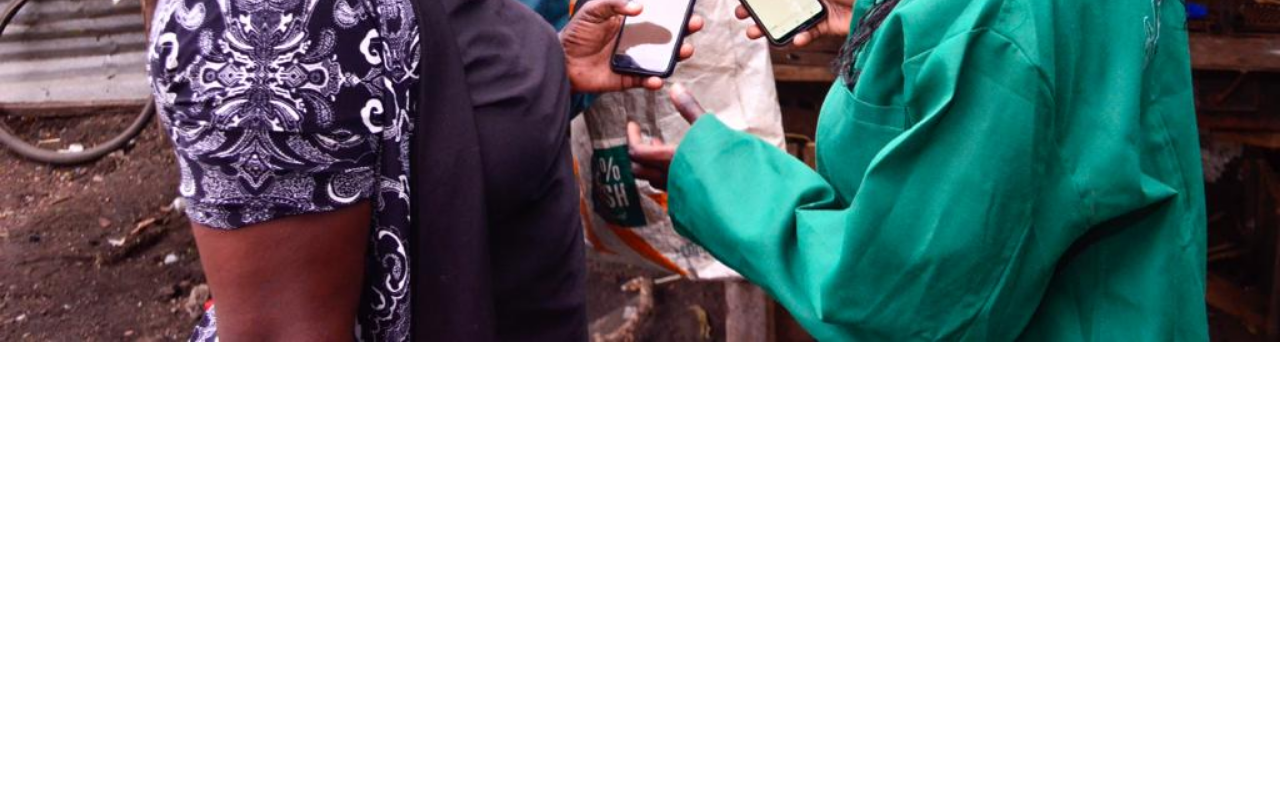
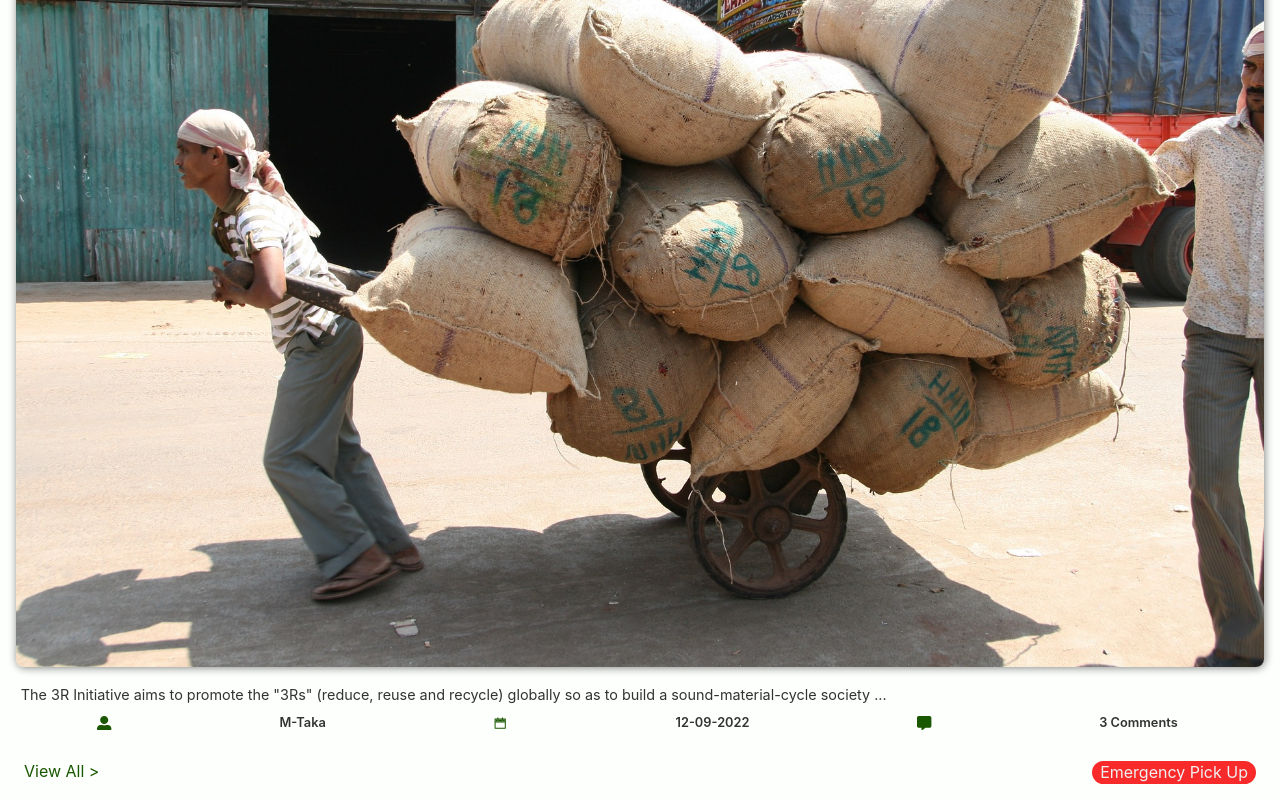
Before and after one commit to BiboBoom10/m-taka, a React (Create React App) app: page / in a window 1280 px wide. Shown: the part 506-1306 px from the top of the page. Before the commit the page ends 852 px from the top, so only its background shows below. Built offline with nearby package versions, Linux system fonts and the light colour scheme.

Commit message:
updated Pick Up page

```diff
--- a/src/App.js
+++ b/src/App.js
@@ -10,10 +10,11 @@ import Card from "./components/Card";
 import PickUp from "./Pages/PickUp";
 import Events from "./Pages/Events";
 
+
 function App() {
   return (
     <HomePage>
-     <Events />
+      <PickUp />
     </HomePage>
   );
 }
--- a/src/Pages/PickUp.jsx
+++ b/src/Pages/PickUp.jsx
@@ -1,11 +1,15 @@
 import React from 'react';
 import { GiHamburgerMenu } from 'react-icons/gi';
-import { BsSearch } from 'react-icons/bs';
+import { BiSearchAlt2 } from 'react-icons/bi';
 import { AiOutlineRight } from 'react-icons/ai';
 import { GoPrimitiveDot } from 'react-icons/go';
+import { FaUserAlt } from 'react-icons/fa';
+import { AiTwotoneCalendar } from 'react-icons/ai';
+import { FaCommentAlt } from 'react-icons/fa';
 import classes from './PickUp.module.css';
 import { data } from './DummyData';
 import { useState } from 'react';
+import ImageFive from '../Images/5.jpg';
 
 function PickUp() {
     const [isFirst, setIsFirst] = useState(true);
@@ -13,7 +17,7 @@ function PickUp() {
     <div>
         <div className={classes.navigation}>
             <GiHamburgerMenu className={classes['hamburger-menu']} />
-            <BsSearch className={classes['search-button']} />
+            <BiSearchAlt2 className={classes['search-button']} />
         </div>
 
         <div className={classes['top-navigation']}>
@@ -54,6 +58,23 @@ function PickUp() {
 
         </div>
 
+        <div className={classes['trash-image-container']}>
+            <img className={classes['trash-image']} src={ImageFive} alt="Collecting trash" />
+                <p>
+                    The 3R Initiative aims to promote the "3Rs" (reduce, reuse and recycle) globally so as to build a sound-material-cycle society ...
+                </p>
+            <div className={classes['text-icons']}>
+                <FaUserAlt /><p>M-Taka</p>
+                <AiTwotoneCalendar /><p>12-09-2022</p>
+                <FaCommentAlt /><p>3 Comments</p>
+            </div>
+        </div>
+
+        <div className={classes['emergency-tab']} >
+            <p className={classes['view-text']} >View All ></p>
+            <p className={classes['emergency-button']}>Emergency Pick Up</p>
+        </div>
+
 
 
     </div>
--- a/src/Pages/PickUp.module.css
+++ b/src/Pages/PickUp.module.css
@@ -5,12 +5,18 @@
     font-size: 1.2rem;
 }
 
+p{
+    color: #333333;
+}
+
 .hamburger-menu{
     color: #195700;
 }
 
 .search-button {
-    color: #222222;
+    color: #195700;
+    font-size: 1.6rem;
+    margin-top: -0.3rem;
 }
 
 .top-navigation{
@@ -99,3 +105,60 @@
 .tabs-inactive > div {
     visibility: hidden;
 }
+
+.trash-image-container {
+    margin-left: 1rem;
+    margin-top: 0.5rem;
+    margin-right: 1rem;
+
+}
+
+.trash-image{
+    width: 100%;
+    border-radius: 0.5rem;
+    box-shadow: 0.05rem 0.05rem 0.5rem grey;
+}
+
+.trash-image-container p {
+    font-size: 0.9rem;
+    margin: 0.9rem 0.3rem;
+}
+
+.text-icons{
+    display: flex;
+    flex-direction: row;
+    justify-content: space-around;
+    align-items: center;
+    color: #195700;
+    margin-top: -1rem;
+    font-size: 0.9rem;
+}
+
+.text-icons p {
+    font-size: 0.8rem;
+    font-weight: 600;
+}
+
+.emergency-tab{
+    display: flex;
+    flex-direction: row;
+    justify-content: space-between;
+    margin-left: 1.5rem;
+    margin-right: 1.5rem;
+}
+
+.emergency-button{
+    background-color: rgb(248, 42, 42);
+    padding: 0.1rem 0.5rem;
+    border-radius: 1rem;
+    color: #f0f0f0;
+    cursor: pointer;
+}
+
+.emergency-button:hover{
+    background-color: rgb(237, 6, 6);
+}
+
+.view-text {
+    color: #195700;
+}
```
Also changed, not shown: src/Images/5.jpg (added).
